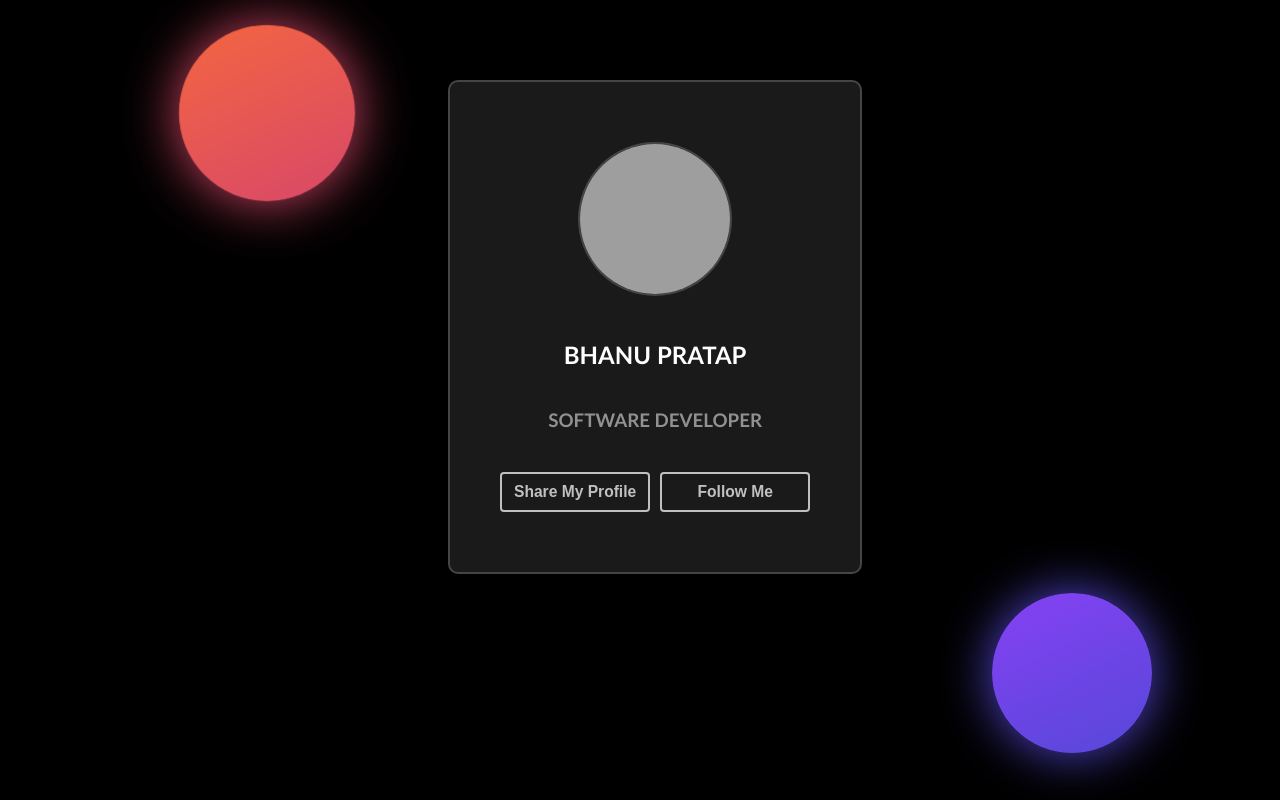
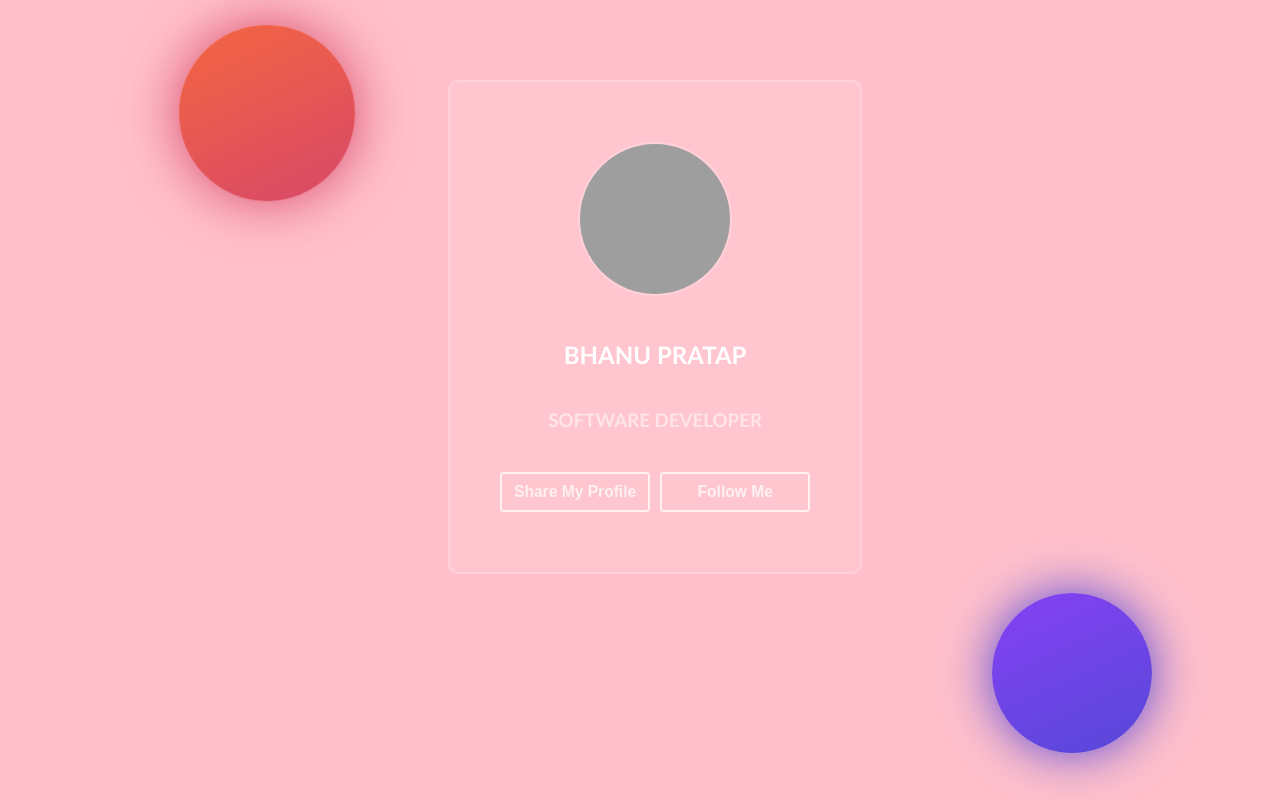
Before and after one commit to bhanupratap3375/Share_Modal, a plain HTML site: page code.html in a window 1280 px wide. Drawn offline with Linux system fonts and the light colour scheme; grey boxes are pictures that could not be loaded.

Commit message:
add ho gya hai

```diff
--- a/style.css
+++ b/style.css
@@ -6,7 +6,7 @@
   }
 
   body {
-    background-color: #000;
+    background-color: pink;
     font-family: "Trebuchet MS", "Lucida Sans Unicode", "Lucida Grande", "Lucida Sans", Arial, sans-serif;
   }
 
```
